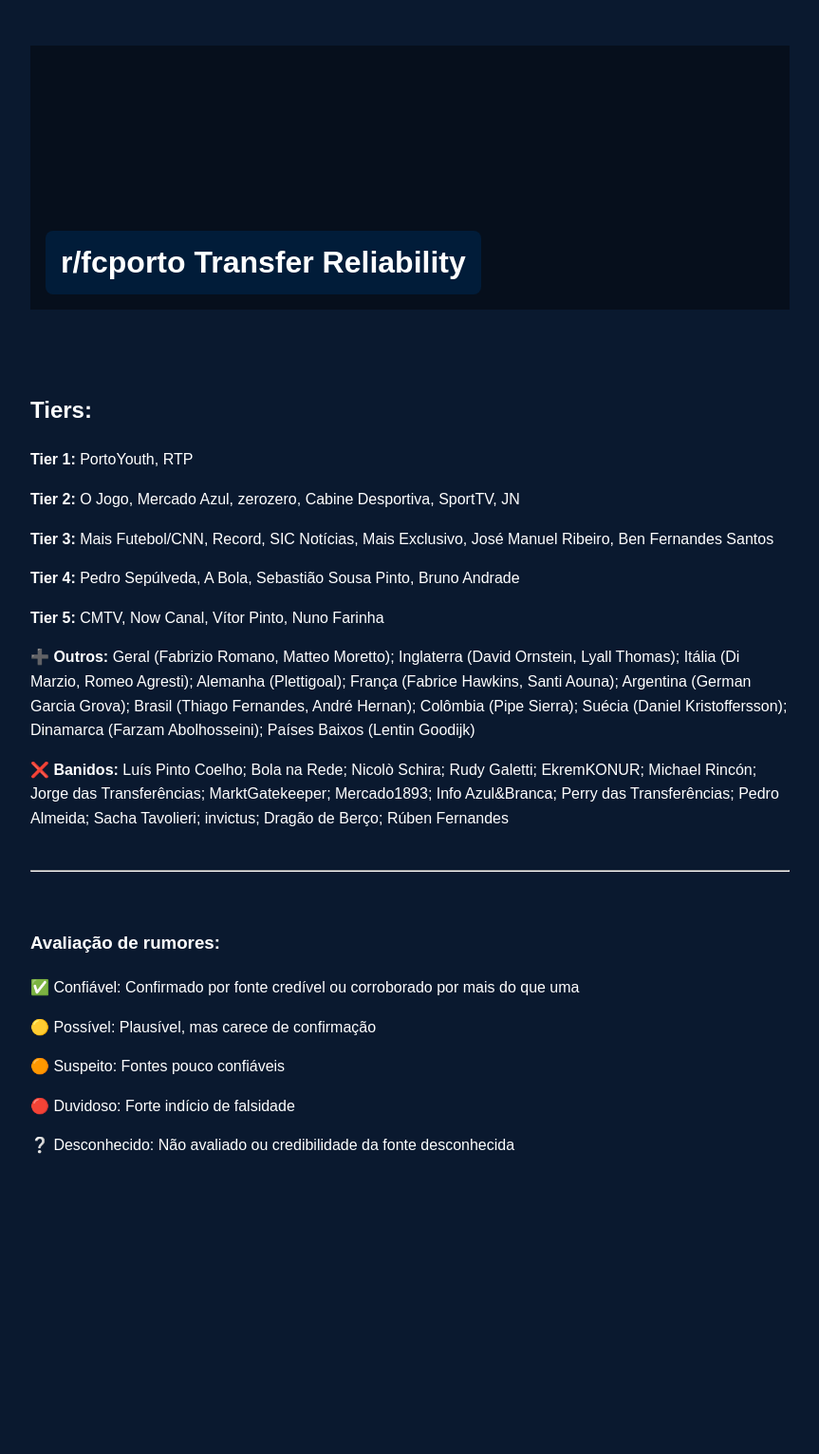
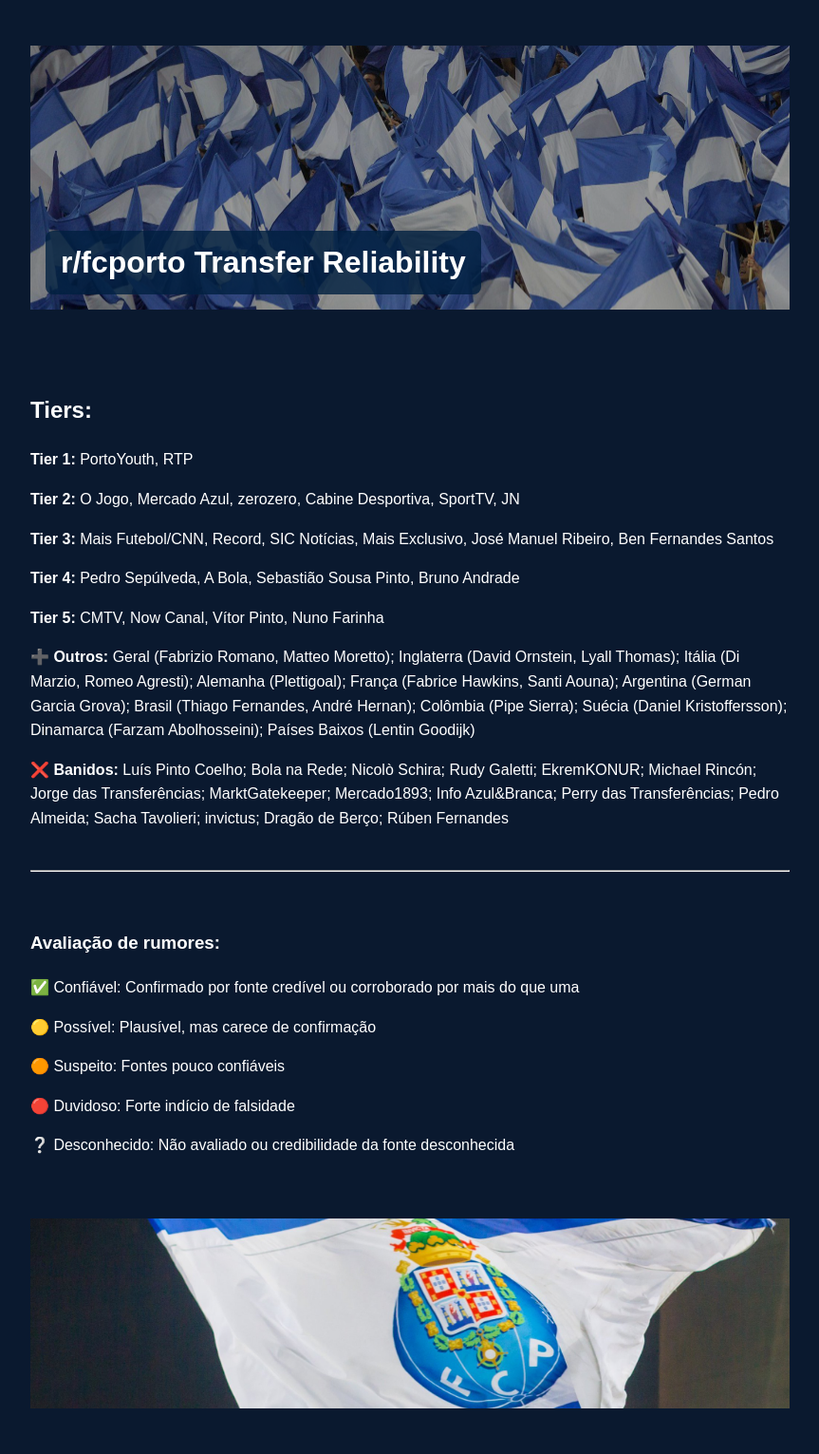
Before and after one commit to Azrial1739/teste-transfer, a Jekyll site: the page built from index.md, in a window 1280 px wide. Shown: the whole page at 95% size, without its empty margins (208-1071 px from the left). Built offline with Jekyll 4.4.1, drawn with Linux system fonts in a browser that asks for light colours.

Commit message:
Update default.html

```diff
--- a/_layouts/default.html
+++ b/_layouts/default.html
@@ -18,7 +18,7 @@
 
 .banner {
   position: relative;
-  background-image: url('{{ site.baseurl }}/banner.jpg');
+  background-image: url('{{ site.baseurl }}/images/banner.jpg');
   background-size: cover;
   background-position: center 40%;
   padding: 4rem 1rem;
@@ -49,7 +49,7 @@
   margin: 0;
 }
   .footer-banner {
-    background-image: url('{{ site.baseurl }}/bottom.jpg');
+    background-image: url('{{ site.baseurl }}/images/bottom.jpg');
     background-size: cover;
     background-position: center 35%;
     height: 200px;
```
